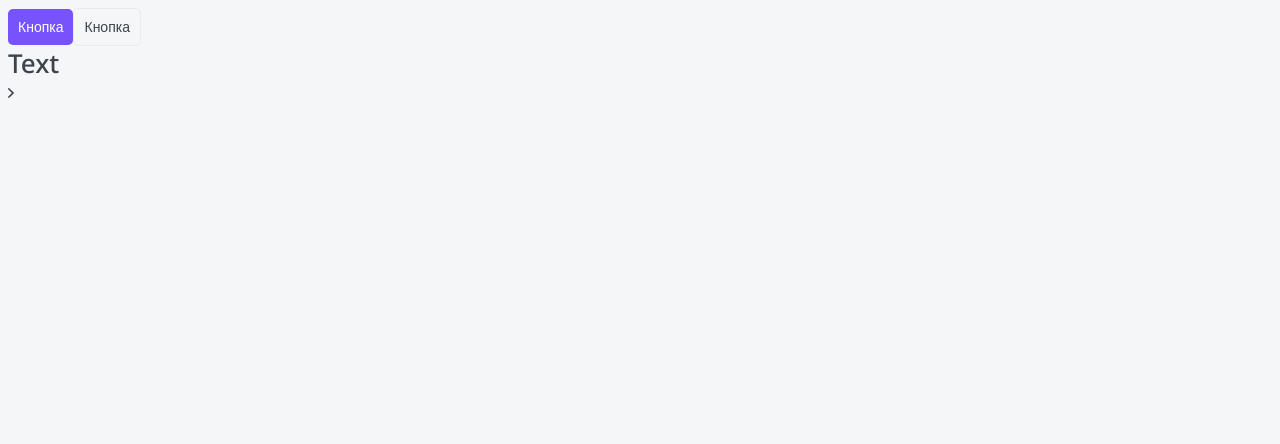
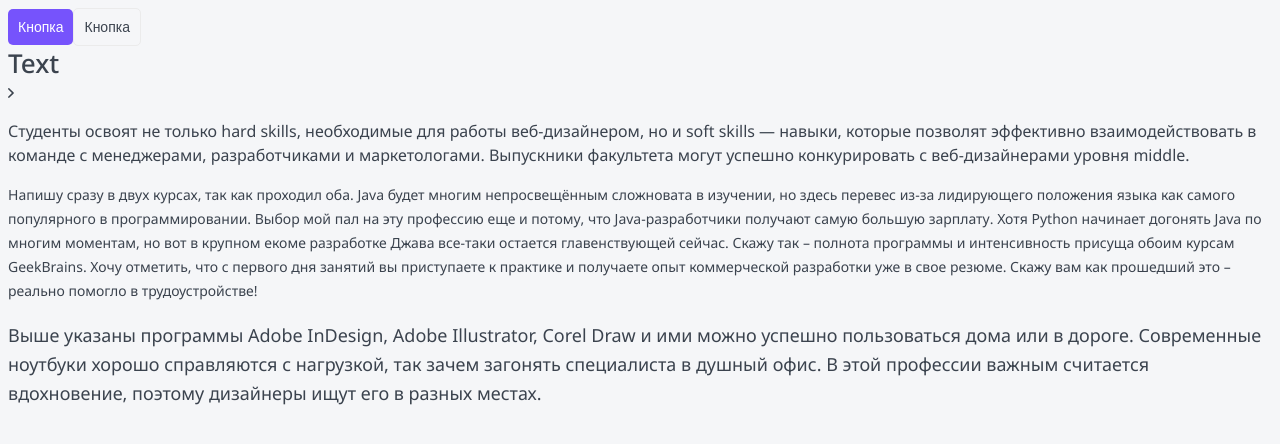
Before and after one commit to NicaZadirieva/nextjs_ht, a Next.js app in the folder top-app/: page / in a window 1280 px wide. Shown: the top 444 px of the page. Built offline with nearby package versions, Linux system fonts and the light colour scheme.

Commit message:
добавила компонент параграф

```diff
--- a/top-app/app/page.tsx
+++ b/top-app/app/page.tsx
@@ -1,4 +1,4 @@
-import { Button, HTag } from '@/components';
+import { Button, HTag, Paragraph } from '@/components';
 import { Metadata } from 'next';
 import Arrow from './arrow.svg';
 
@@ -22,6 +22,9 @@
 			Text
 		</HTag>
 		<span><Arrow /></span>
+		<Paragraph>Студенты освоят не только hard skills, необходимые для работы веб-дизайнером, но и soft skills — навыки, которые позволят эффективно взаимодействовать в команде с менеджерами, разработчиками и маркетологами. Выпускники факультета могут успешно конкурировать с веб-дизайнерами уровня middle.</Paragraph>
+		<Paragraph sizeInPx={14}>Напишу сразу в двух курсах, так как проходил оба. Java будет многим непросвещённым сложновата в изучении, но здесь перевес из-за лидирующего положения языка как самого популярного в программировании. Выбор мой пал на эту профессию еще и потому, что Java-разработчики получают самую большую зарплату. Хотя Python начинает догонять Java по многим моментам, но вот в крупном екоме разработке Джава все-таки остается главенствующей сейчас. Скажу так – полнота программы и интенсивность присуща обоим курсам GeekBrains. Хочу отметить, что с первого дня занятий вы приступаете к практике и получаете опыт коммерческой разработки уже в свое резюме. Скажу вам как прошедший это – реально помогло в трудоустройстве!</Paragraph>
+		<Paragraph sizeInPx={18} lineHeight={'29px'}>Выше указаны программы Adobe InDesign, Adobe Illustrator, Corel Draw и ими можно успешно пользоваться дома или в дороге. Современные ноутбуки хорошо справляются с нагрузкой, так зачем загонять специалиста в душный офис. В этой профессии важным считается вдохновение, поэтому дизайнеры ищут его в разных местах.</Paragraph>
 	</>
 	);
 }
--- /dev/null
+++ b/top-app/components/Paragraph/Paragraph.module.css
@@ -0,0 +1,5 @@
+.paragraph {
+	color: var(--black);
+
+	font-weight: 400;
+}
--- /dev/null
+++ b/top-app/components/Paragraph/Paragraph.tsx
@@ -0,0 +1,14 @@
+import cn from 'classnames';
+import { JSX } from 'react';
+import styles from './Paragraph.module.css';
+import { ParagraphProps } from './Paragraph.props';
+
+export const Paragraph = ({ sizeInPx = 16, lineHeight = '24px', children, className, ...props }: ParagraphProps): JSX.Element => {
+	return (
+		<p {...props} className={cn(styles.paragraph, className)}
+			style={{fontSize: `${sizeInPx}px`,
+				lineHeight: `${lineHeight}`}}>
+			{children}
+		</p>
+	);
+};
--- a/top-app/components/index.ts
+++ b/top-app/components/index.ts
@@ -1,2 +1,3 @@
 export * from './Button/Button';
 export * from './HTag/HTag';
+export * from './Paragraph/Paragraph';
```
Also changed, not shown: top-app/components/Paragraph/Paragraph.props.ts (added, +7 -0 lines), 1 other file (tests, documents, lock files or other folders).
